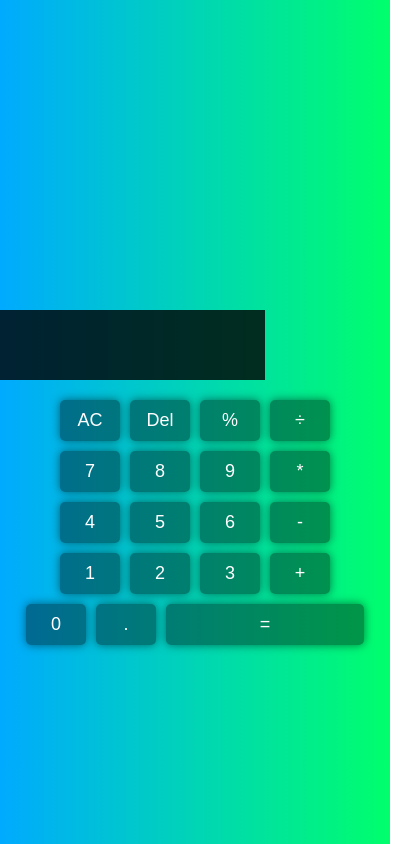
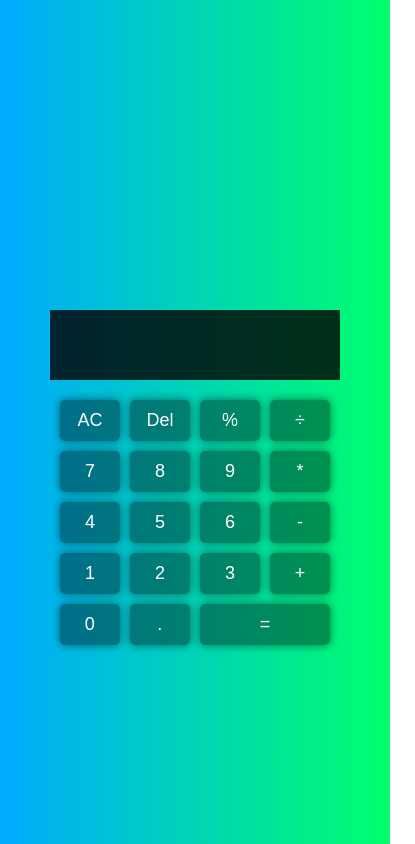
Before and after one commit to Areeb005/Calculator-React-Redux-and-Todo-App, a React (Create React App) app: page / in a window 390 px wide. Shown: the whole page, 415 px wide, since content can reach past the window. Built offline with nearby package versions, Linux system fonts and the light colour scheme.

Commit message:
made history div responsive

```diff
--- a/src/App.css
+++ b/src/App.css
@@ -129,4 +129,8 @@
     width: 60px;
     padding: 10px 0px;
   }
+
+  .history{
+    width: 290px;
+  }
 }
```
